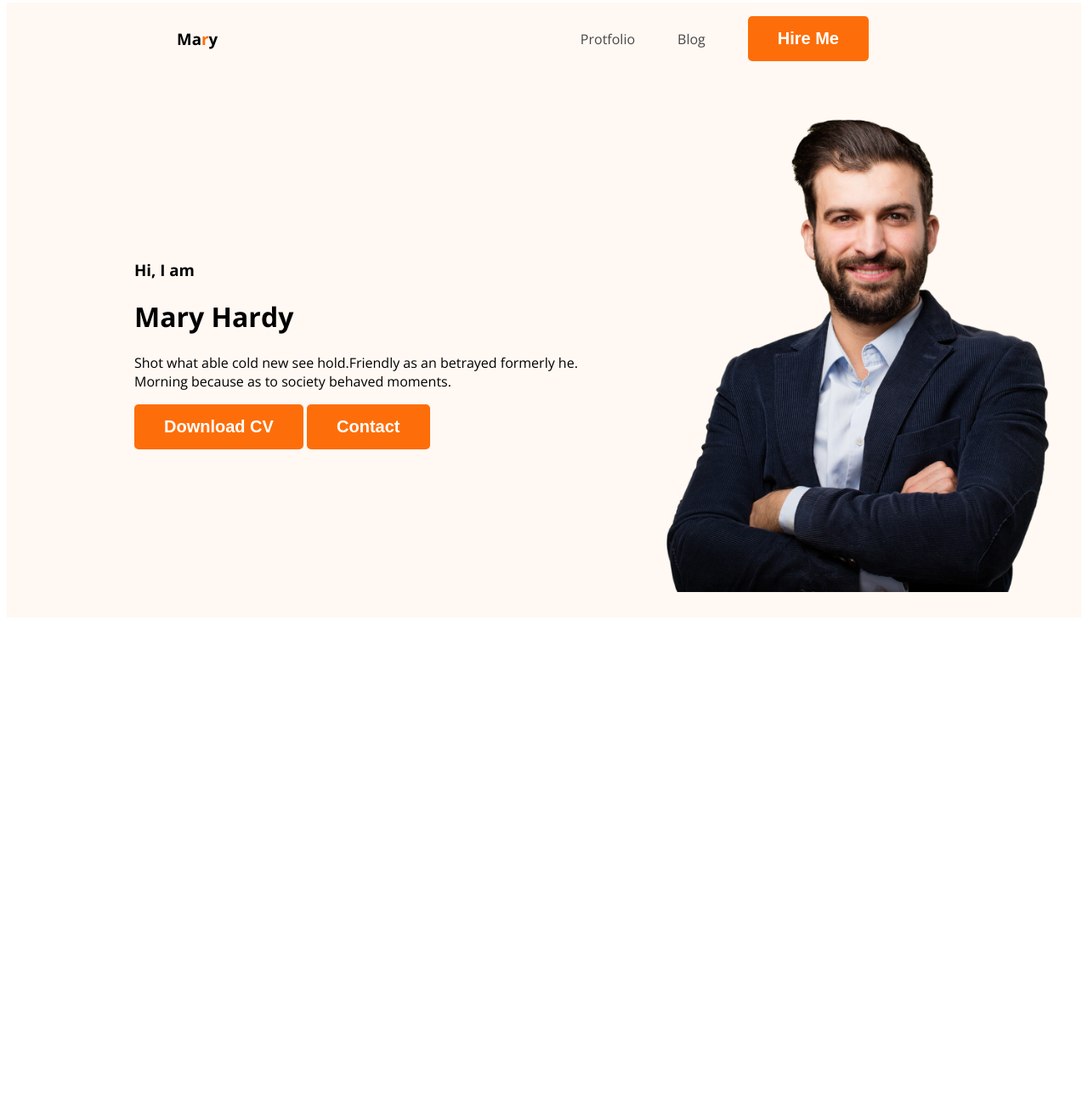
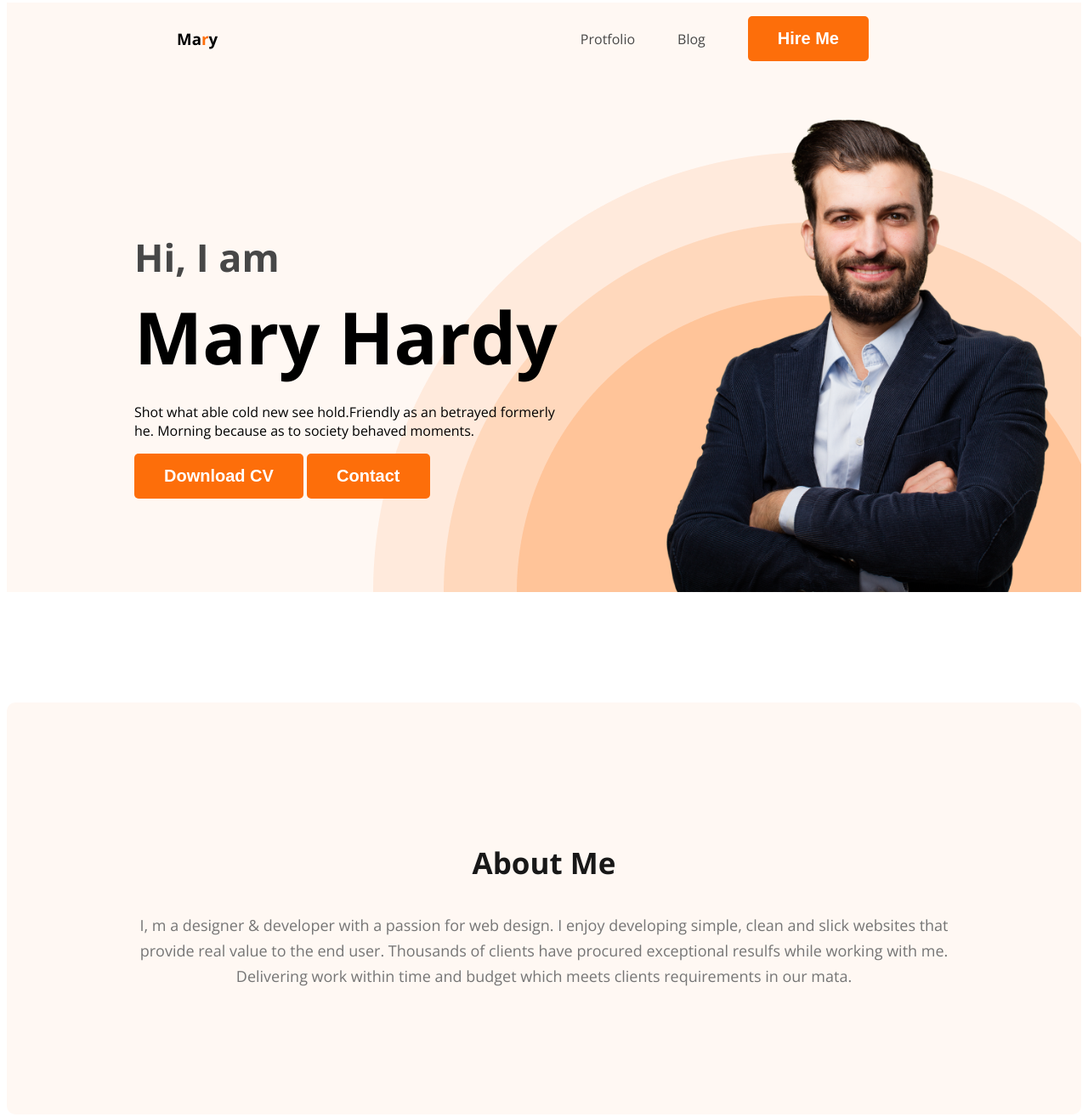
Before and after one commit to nasim-programmer24/Developer-Portfolio, a plain HTML site: page index.html in a window 1280 px wide. Shown: the part 5-1320 px from the top of the page at 85% size. Before the commit the page ends 800 px from the top, so only its background shows below. Drawn offline with nearby package versions, Linux system fonts and the light colour scheme.

Commit message:
about section created

```diff
--- a/index.html
+++ b/index.html
@@ -24,7 +24,7 @@
             <div class="banner-content">
                 <h3 class="banner-greeting">Hi, I am</h3>
                 <h1 class="banner-title">Mary Hardy</h1>
-                <p>Shot what able cold new see hold.Friendly as an betrayed formerly he. Morning because as to society behaved moments.</p>
+                <p class="banner-description">Shot what able cold new see hold.Friendly as an betrayed formerly he. Morning because as to society behaved moments.</p>
                 <button class="btn-primary">Download CV</button>
                 <button class="btn-primary">Contact</button>
             </div>
@@ -32,7 +32,12 @@
         </div>
     </header>
     <main>
-
+        <section class="about">
+            <h3 class="section-title">About Me</h3>
+            <p class="section-description">
+                I, m a designer & developer with a passion for web design. I enjoy developing simple, clean and slick websites that provide real value to the end user. Thousands of clients have procured exceptional resulfs while working with me. Delivering work within time and budget which meets clients requirements in our mata.
+            </p>
+        </section>
     </main>
     <footer>
 
--- a/styles/portfolio.css
+++ b/styles/portfolio.css
@@ -14,6 +14,19 @@ body {
   font-style: normal;
   font-weight: 700;
   padding: 15px 35px;
+}
+.section-title {
+  color: #181818;
+  text-align: center;
+  font-size: 35px;
+  font-weight: 700;
+}
+.section-description {
+  color: #757575;
+  text-align: center;
+  font-size: 18px;
+  font-weight: 400;
+  line-height: 30px; /* 166.667% */
 }
 /* nav related styles */
 nav {
@@ -41,15 +54,44 @@ nav a {
   color: #474747;
 }
 /* header related styles */
-.header{
-    background-color: #FFF8F3;
+.header {
+  background-color: #fff8f3;
+  background-image: url(../images/header_bg.png);
+  background-repeat: no-repeat;
+  background-position: bottom right;
 }
-.banner{
-    padding: 30px 30px 30px 150px;
-    display: flex;
-    align-items: center;
+.banner {
+  padding: 30px 30px 0px 150px;
+  display: flex;
+  align-items: center;
+  justify-content: space-between;
 }
-.banner .profile-pic{
-    width: 500px;
+.banner-content {
+  max-width: 500px;
+}
+.banner .profile-pic {
+  width: 500px;
+}
+.banner-greeting {
+  font-size: 45px;
+  color: #474747;
+  margin-bottom: 0;
+}
+.banner-title {
+  font-size: 85px;
+  font-weight: 700;
+  margin-top: 5px;
+  margin-bottom: 20px;
+}
+.banner-descripton {
+}
 
+/* main section styles */
+
+/* about section styles */
+.about {
+  padding: 130px;
+  border-radius: 10px;
+  background: #fff8f3;
+  margin: 130px 0;
 }
```
